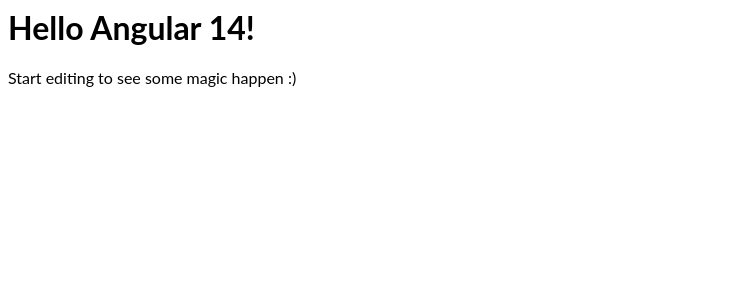
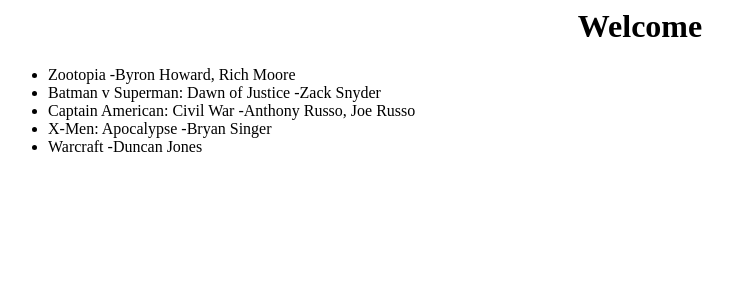
Before and after one commit to thamarais16/Angular_Test_Project, an Angular app: page / in a window 1280 px wide. Shown: the top 300 px of the page, without its empty margins (0-756 px from the left). Built offline with nearby package versions, Linux system fonts and the light colour scheme.

Commit message:
3 files modified

```diff
--- a/src/app/app.component.css
+++ b/src/app/app.component.css
@@ -1,3 +1,6 @@
 p {
   font-family: Lato;
 }
+.header{
+  text-align: center;
+}
--- a/src/app/app.component.html
+++ b/src/app/app.component.html
@@ -1,4 +1,10 @@
-<hello name="{{ name }}"></hello>
-<p>
-  Start editing to see some magic happen :)
-</p>
+<div class="{{header}}">
+  <h1>{{heading}}</h1>
+</div>
+
+<div></div>
+<ul >
+  <li *ngFor="let movie of movies;">
+    {{movie.title}} -{{movie.director}}
+  </li>
+</ul>
--- a/src/app/app.component.ts
+++ b/src/app/app.component.ts
@@ -2,9 +2,28 @@ import { Component, VERSION } from '@angular/core';
 
 @Component({
   selector: 'my-app',
-  templateUrl: './app.component.html',
-  styleUrls: [ './app.component.css' ]
+  templateUrl: "./app.component.html",
+  styleUrls: [ "./app.component.css" ]
 })
 export class AppComponent  {
   name = 'Angular ' + VERSION.major;
+  header: string = "header";
+  heading: string = "Welcome";
+  movies: Movie[] =[
+    {title:'Zootopia',director:'Byron Howard, Rich Moore',cast:'Idris Elba, Ginnifer Goodwin, Jason Bateman',releaseDate:'March 4, 2016'},
+    {title:'Batman v Superman: Dawn of Justice',director:'Zack Snyder',cast:'Ben Affleck, Henry Cavill, Amy Adams',releaseDate:'March 25, 2016'},
+    {title:'Captain American: Civil War',director:'Anthony Russo, Joe Russo',cast:'Scarlett Johansson, Elizabeth Olsen, Chris Evans',releaseDate:'May 6, 2016'},
+    {title:'X-Men: Apocalypse',director:'Bryan Singer',cast:'Jennifer Lawrence, Olivia Munn, Oscar Isaac',releaseDate:'May 27, 2016'},
+    {title:'Warcraft',director:'Duncan Jones',cast:'Travis Fimmel, Robert Kazinsky, Ben Foster',releaseDate:'June 10, 2016'},
+  ]
+
+
 }
+
+
+class Movie {
+  title : string;
+  director : string;
+  cast : string;
+  releaseDate : string;
+}
```
